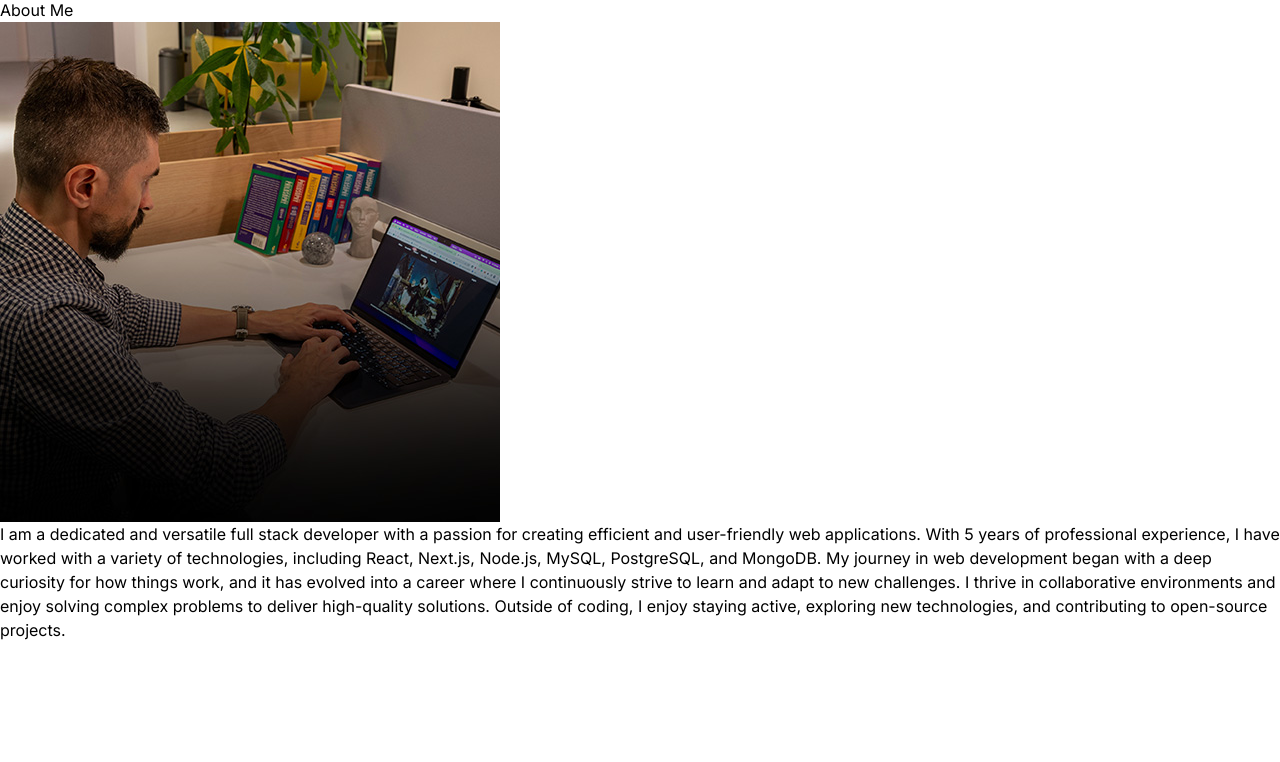
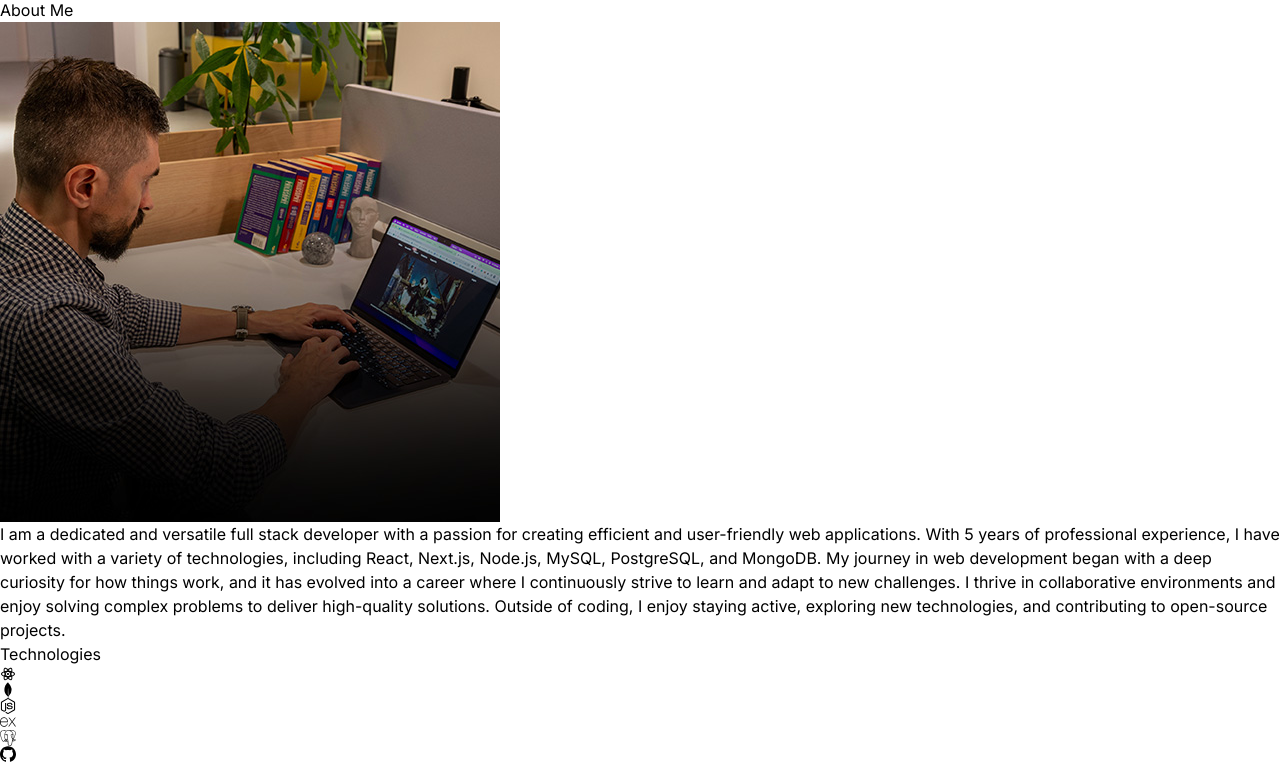
Before and after one commit to Aldous-Roy/react-portfolio, a React (Vite) app: page / in a window 1280 px wide. Shown: the part 762-1524 px from the top of the page. Before the commit the page ends 1404 px from the top, so only its background shows below. Built offline with nearby package versions, Linux system fonts and the light colour scheme.

Commit message:
technology added

```diff
--- a/src/App.jsx
+++ b/src/App.jsx
@@ -2,6 +2,7 @@ import React from "react";
 import Navbar from "./components/Navbar";
 import Hero from "./components/Hero";
 import About from "./components/About";
+import Tech from "./components/Tech";
 
 const App = () => {
   return (
@@ -13,6 +14,7 @@ const App = () => {
         <Navbar />
         <Hero />
         <About />
+        <Tech />
       </div>
     </div>
   );
--- /dev/null
+++ b/src/components/Tech.jsx
@@ -0,0 +1,25 @@
+import React from 'react';
+import { RiReactjsLine } from "react-icons/ri";
+import { SiNodedotjs, SiExpress, SiPostgresql, SiMongodb, SiGithub } from "react-icons/si";
+
+const Tech = () => (
+  <div className="border-b border-neutral-800">
+    <h2 className="my-10 text-center text-4xl">Technologies</h2>
+    <div className="flex flex-wrap items-center justify-center gap-4">
+      {[
+        { Icon: RiReactjsLine, color: "text-cyan-400" },
+        { Icon: SiMongodb, color: "text-green-400" },
+        { Icon: SiNodedotjs, color: "text-green-500" },
+        { Icon: SiExpress, color: "text-gray-400" },
+        { Icon: SiPostgresql, color: "text-blue-400" },
+        { Icon: SiGithub, color: "text-gray-600" },
+      ].map(({ Icon, color }, idx) => (
+        <div key={idx} className="rounded-2xl border-4 border-neutral-800 p-4">
+          <Icon className={`text-7xl ${color}`} />
+        </div>
+      ))}
+    </div>
+  </div>
+);
+
+export default Tech;
```
